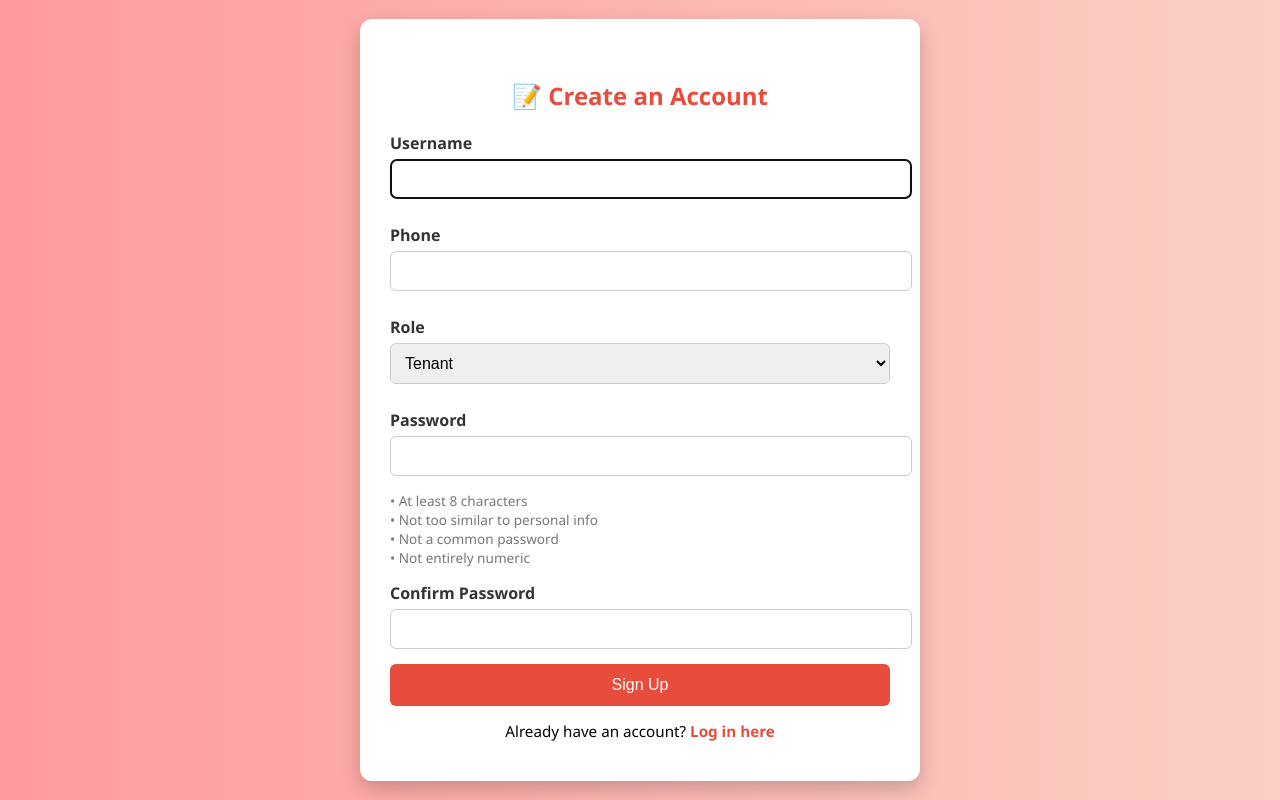
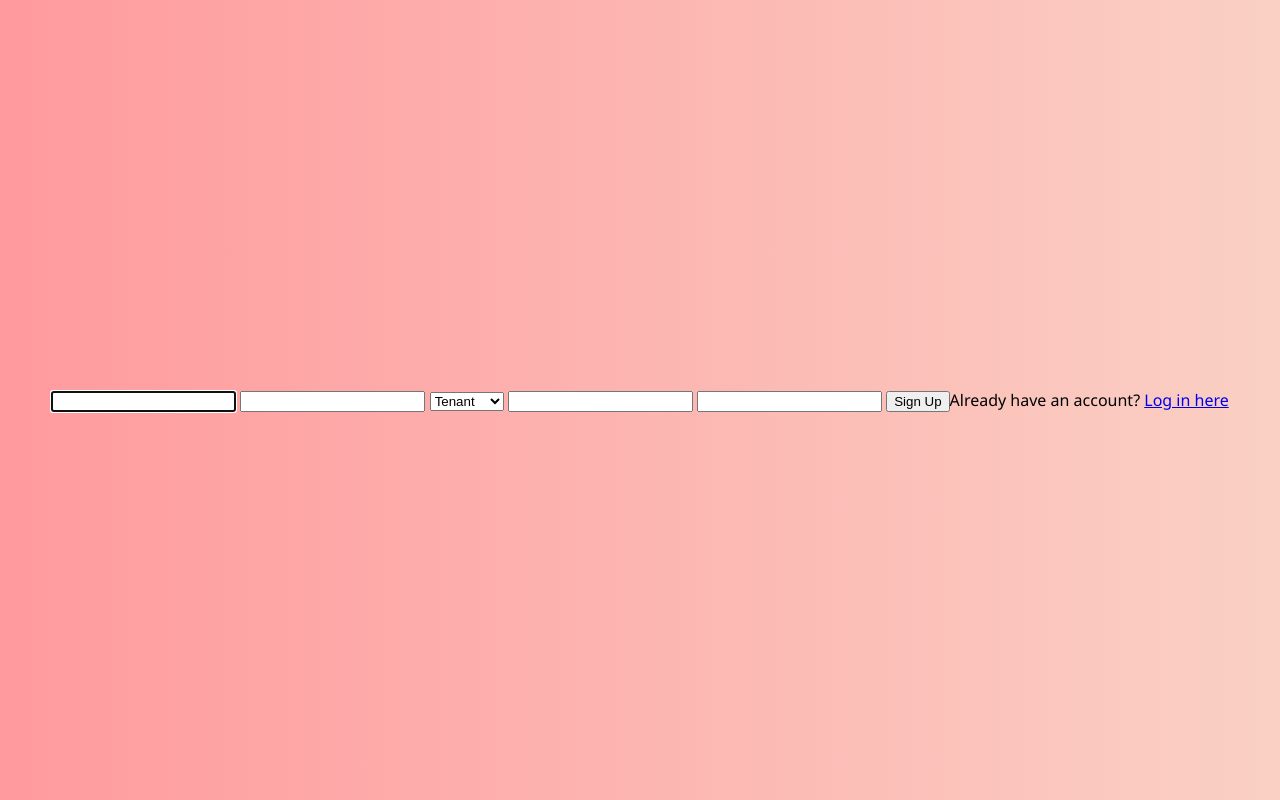
Before and after one commit to Adur2000/theman-rentals, a Django app: page /register/ in a window 1280 px wide. Run offline with Django 5.2, Linux system fonts and the light colour scheme.

Commit message:
Update project files and fix urls.py redirects

```diff
--- a/rentals/templates/register.html
+++ b/rentals/templates/register.html
@@ -86,32 +86,13 @@
     </style>
 </head>
 <body>
-
-    <div class="register-container">
-        <h2>📝 Create an Account</h2>
-        <form method="post">
+<form method="post" action="{% url 'register' %}">
     {% csrf_token %}
-            <label for="id_username">Username</label>
     {{ form.username }}
-
-            <label for="id_phone">Phone</label>
     {{ form.phone }}
-
-            <label for="id_role">Role</label>
     {{ form.role }}
-
-            <label for="id_password1">Password</label>
     {{ form.password1 }}
-            <div class="password-hints">
-                • At least 8 characters<br>
-                • Not too similar to personal info<br>
-                • Not a common password<br>
-                • Not entirely numeric
-            </div>
-
-            <label for="id_password2">Confirm Password</label>
     {{ form.password2 }}
-
     <button type="submit">Sign Up</button>
 </form>
 
--- a/rentals/urls.py
+++ b/rentals/urls.py
@@ -4,10 +4,6 @@ from .views import create_house
 from django.contrib import admin
 from django.urls import path,include
 
-
-urlpatterns = [
-    path('create-house/', create_house, name='create_house'),
-]
 
 urlpatterns = [
     path('', views.home, name='home'),
@@ -19,13 +15,10 @@ urlpatterns = [
     path('create-house/', views.create_house, name='create_house'),
     path('dashboard/admin/', views.admin_dashboard, name='admin_dashboard'),
     path('landlord/dashboard/', views.landlord_dashboard, name='landlord_dashboard'),
-    path('admin/manage-users/', views.manage_users, name='manage_users'),
-    path('dashboard/admin/manage-users/', views.manage_users, name='manage_users'),
     path('dashboard/admin/manage-users/', views.manage_users, name='manage_users'),
     path('dashboard/admin/edit-user/<int:user_id>/', views.edit_user, name='edit_user'),
     path('dashboard/admin/delete-user/<int:user_id>/', views.delete_user, name='delete_user'),
     path('dashboard/admin/export-users/', views.export_users_excel, name='export_users_excel'),
     path('admin/', admin.site.urls),
-    path('accounts/', include('django.contrib.auth.urls')),  # ✅ adds login/logout/password reset
-
+    path('accounts/', include('django.contrib.auth.urls')),  # login/logout/password reset
 ]
```
Lines whose indentation alone changed are shown as unchanged.
